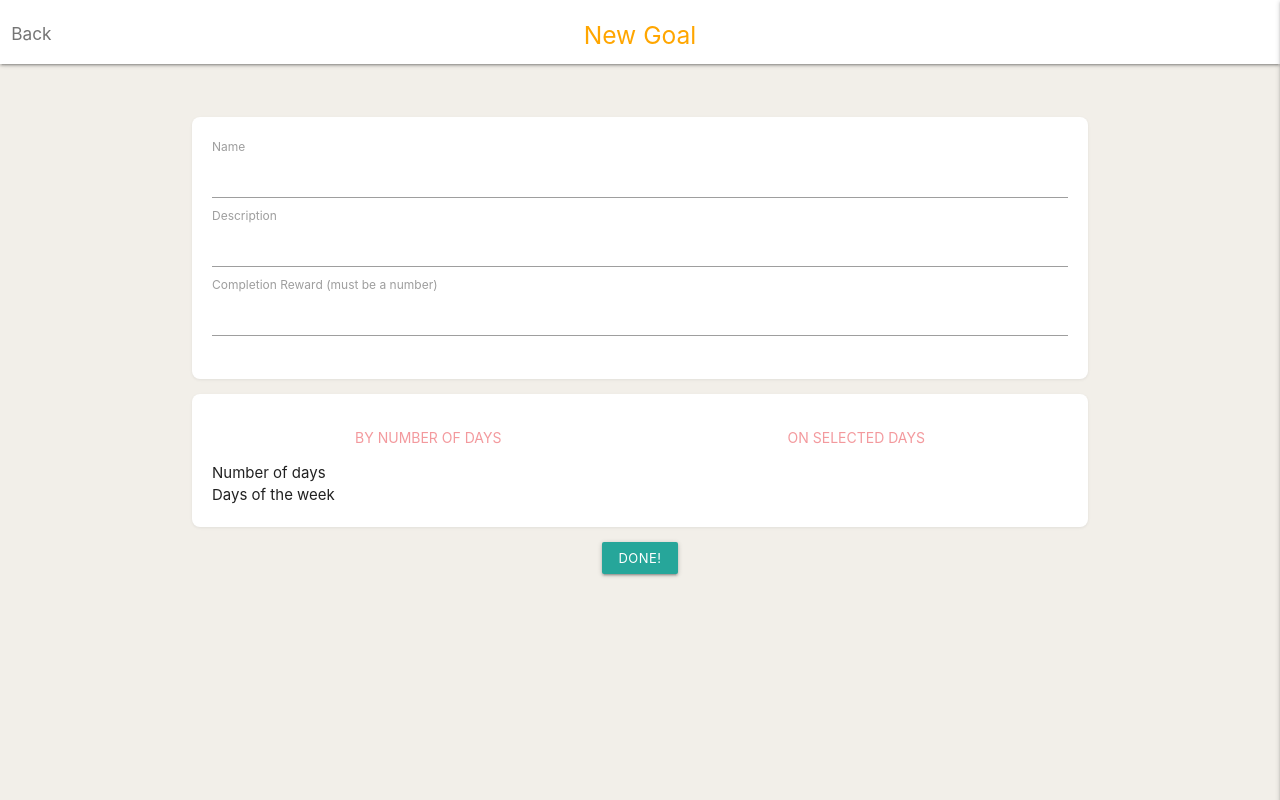
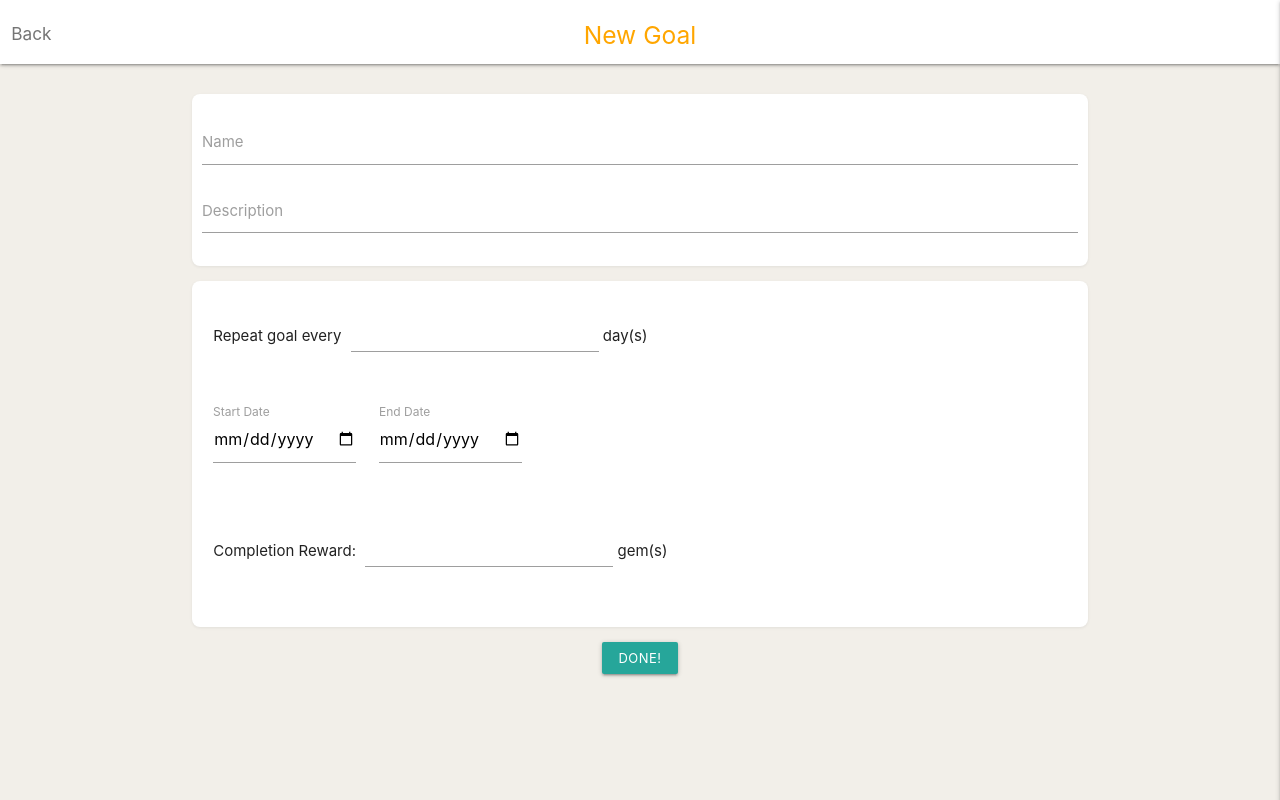
Before and after one commit to starsurfer87/Capstone-Project, a plain HTML site: page 5-FinalProduct/app/pages/new_goal.html in a window 1280 px wide. Drawn offline with nearby package versions, Linux system fonts and the light colour scheme; no server answers.

Commit message:
New Goal Form
- completed new goal form
- still needs to be formatted
- still need to add responses to database

```diff
--- a/5-FinalProduct/app/css/styles.css
+++ b/5-FinalProduct/app/css/styles.css
@@ -41,7 +41,7 @@ body{
   color: white;
 }
 .card-panel.info{
-  padding: 20px;
+  padding: 10px;
 }
 
 /* title styles */
--- a/5-FinalProduct/app/pages/new_goal.html
+++ b/5-FinalProduct/app/pages/new_goal.html
@@ -46,31 +46,45 @@
   </ul>
 
   <!-- add new goal -->
-  <form class="content container section">
-    <div class="card-panel info row white">
-      <div class="input-field">
-        <input placeholder="" id="name" type="text" class="validate">
+  <form class="content container">
+    <div class="card-panel info white">
+      <div class="input-field row">
+        <input id="name" type="text" class="validate">
         <label for="name">Name</label>
       </div>
-      <div class="input-field">
-        <input placeholder="" id="description" type="text" class="validate">
-        <label for="description">Description</label>
-      </div>
-      <div class="input-field">
-        <input placeholder="" id="reward" type="text" class="validate">
-        <label for="reward">Completion Reward (must be a number)</label>
+      <div class="input-field row">
+        <textarea id="description" class="materialize-textarea"></textarea>
+        <label for="textarea1">Description</label>
       </div>
     </div>
-    <div class="card-panel info row white">
-      <div class="card-tabs">
-        <ul class="tabs tabs-fixed-width">
-          <li class="tab"><a href="#interval1">By Number of Days</a></li>
-          <li class="tab"><a href="#interval2">On Selected Days</a></li>
-        </ul>
+    <div class="card-panel info white">
+      <div class="row">
+        <div class="col s12">
+          Repeat goal every
+          <div class="input-field inline">
+            <input id="interval_inline" type="number" class="validate">
+          </div>
+          day(s)
+        </div>
       </div>
-      <div class="card-content">
-        <div id="interval1">Number of days</div>
-        <div id="interval2">Days of the week</div>
+      <div class="row">
+        <div class="input-field col 6">
+          <input placeholder="proper formatting here" id="start" type="date" class="validate">
+          <label for="start">Start Date</label>
+        </div>
+        <div class="input-field col 6">
+          <input placeholder="proper formatting here" id="end" type="date" class="validate">
+          <label for="end">End Date</label>
+        </div>
+      </div>
+      <div class="row">
+        <div class="col s12">
+          Completion Reward:
+          <div class="input-field inline">
+            <input id="reward_inline" type="number" class="validate">
+          </div>
+          gem(s)
+        </div>
       </div>
     </div>
     <div class="input-field center">
```
